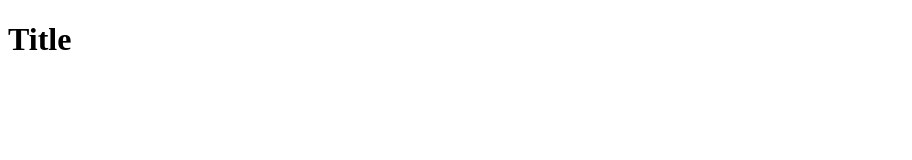
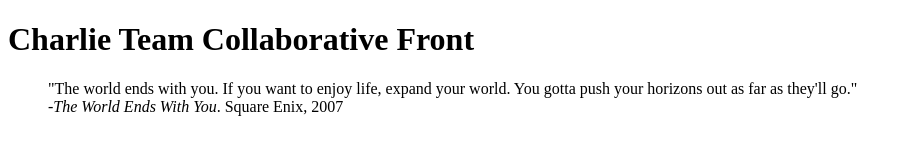
Before and after one commit to Louman127/GitLab, a plain HTML site: page index.html in a window 1280 px wide. Shown: the whole page, without its empty margins (0-912 px from the left). Drawn offline with Linux system fonts and the light colour scheme.

Commit message:
Added to index, added css file, Dev 2

```diff
--- a/index.html
+++ b/index.html
@@ -1,4 +1,6 @@
-<!--James Brown / Module 7.3 Assignment-->
+<!--James Brown / Module 10 Assignment
+    Andy Nguyen
+    Louis Thiemann-->
 <!DOCTYPE html>
 <html lang="en">
   <head>
@@ -11,6 +13,11 @@
     <meta name="pragma" content="no-cache">
   </head>
     <body>
-        <h1>Title</h1>
+        <h1>Charlie Team Collaborative Front</h1>
+        <blockquote>
+          "The world ends with you. If you want to enjoy life, expand your world.
+          You gotta push your horizons out as far as they'll go." <br>
+          -<i>The World Ends With You</i>. Square Enix, 2007
+        </blockquote>
     </body>
 </html>
```
Also changed, not shown: style.css (added).
